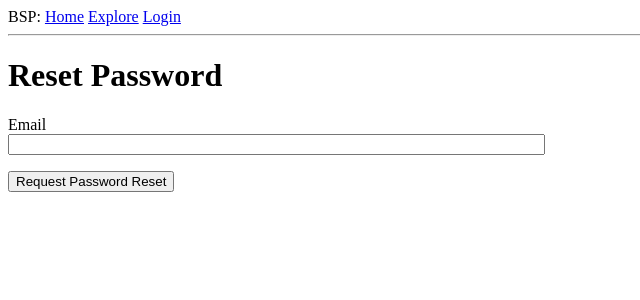
After one commit to hustjiangtao/bsp, a Flask app: page /reset_password_request in a window 1280 px wide. The commit adds this page. Shown: the top 300 px of the page, without its empty margins (0-640 px from the left). Run offline with Flask 2, Linux system fonts and the light colour scheme; parts of the project's set-up code (start-up, migrations or seed data) failed here and were passed over; some libraries are stand-ins or nearby versions.

Commit message:
Add: email & password reset

```diff
--- a/app/forms.py
+++ b/app/forms.py
@@ -60,6 +60,19 @@ class PostForm(FlaskForm):
     submit = SubmitField("Submit")
 
 
+class ResetPasswordRequestForm(FlaskForm):
+    """Reset password request form"""
+    email = StringField("Email", validators=[DataRequired(), Email()])
+    submit = SubmitField("Request Password Reset")
+
+
+class ResetPasswordForm(FlaskForm):
+    """Reset password form"""
+    password = PasswordField("Password", validators=[DataRequired()])
+    password2 = PasswordField("Repeat Password", validators=[DataRequired(), EqualTo('password')])
+    submit = SubmitField("Reset Password")
+
+
 class SearchForm(FlaskForm):
     """Search form"""
     search = StringField("search", validators=[DataRequired()])
--- /dev/null
+++ b/app/templates/reset_password_request.html
@@ -0,0 +1,17 @@
+{% extends "base.html" %}
+
+{% block content %}
+    <h1>Reset Password</h1>
+    <form action="" method="post">
+    {{ form.hidden_tag() }}
+    <p>
+        {{ form.email.label }}<br>
+        {{ form.email(size=64) }}<br>
+        {% for error in form.email.errors %}
+        <span style="color: red;">[{{ error }}]</span>
+        {% endfor %}
+    </p>
+    <p>{{ form.submit() }}</p>
+    </form>
+
+{% endblock %}
--- a/app/views.py
+++ b/app/views.py
@@ -11,9 +11,9 @@ from flask_sqlalchemy import get_debug_queries
 from werkzeug.urls import url_parse
 from app import app, db
 from config import POSTS_PER_PAGE, MAX_SEARCH_RESULTS, SQLALCHEMY_RECORD_QUERIES, DATABASE_QUERY_TIMEOUT
-from .forms import LoginForm, RegistrationForm, EditProfileForm, PostForm, SearchForm
+from .forms import LoginForm, RegistrationForm, EditProfileForm, PostForm, SearchForm, ResetPasswordRequestForm, ResetPasswordForm
 from .models import User, Post
-from .emails import follower_notification
+from .emails import follower_notification, send_password_reset_email
 
 
 @app.route('/', methods=['GET', 'POST'])
@@ -174,6 +174,36 @@ def explore():
     return render_template('index.html', title="Explore", posts=posts.items, next_url=next_url, prev_url=prev_url)
 
 
+@app.route('/reset_password_request', methods=['GET', 'POST'])
+def reset_password_request():
+    if current_user.is_authenticated:
+        return redirect(url_for('index'))
+    form = ResetPasswordRequestForm()
+    if form.validate_on_submit():
+        user = User.query.filter_by(email=form.email.data).first()
+        if user:
+            send_password_reset_email(user)
+        flash("Check your email for the instructions to reset your password")
+        return redirect(url_for('login'))
+    return render_template('reset_password_request.html', title="Reset Password", form=form)
+
+
+@app.route('/reset_password/<token>', methods=['GET', 'POST'])
+def reset_password(token):
+    if current_user.is_authenticated:
+        return redirect(url_for('index'))
+    user = User.verify_reset_password_token(token)
+    if not user:
+        return redirect(url_for('index'))
+    form = ResetPasswordForm()
+    if form.validate_on_submit():
+        user.set_password(form.password.data)
+        db.session.commit()
+        flash("Your password has been reset.")
+        return redirect(url_for('login'))
+    return render_template('reset_password.html', form=form)
+
+
 @app.route('/search', methods=['POST'])
 @login_required
 def search():
--- a/config.py
+++ b/config.py
@@ -4,6 +4,7 @@
 """Config for server"""
 
 
+# WTF_CSRF_ENABLED = False
 CSRF_ENABLED = True
 SECRET_KEY = "BOOKMARKS_SHARE_PLAN"
 
@@ -33,8 +34,8 @@ MAX_SEARCH_RESULTS = 50
 # mail
 MAIL_SERVER = "smtp.163.com"
 MAIL_PORT = 465
-MAIL_USE_TLS = True
-MAIL_USE_SSL = False
+MAIL_USE_TLS = False
+MAIL_USE_SSL = True
 MAIL_USERNAME = os.environ.get('MAIL_USERNAME') or "test_jiangtao@163.com"
 MAIL_PASSWORD = os.environ.get('MAIL_PASSWORD') or "h123456"
 # admins
```
Also changed, not shown: app/emails.py (+9 -0 lines), app/models.py (+17 -0 lines), app/templates/email/reset_password.html (added, +12 -0 lines), app/templates/email/reset_password.txt (added, +11 -0 lines), app/templates/login.html (+7 -3 lines), app/templates/reset_password.html (added, +23 -0 lines), 2 other files.
